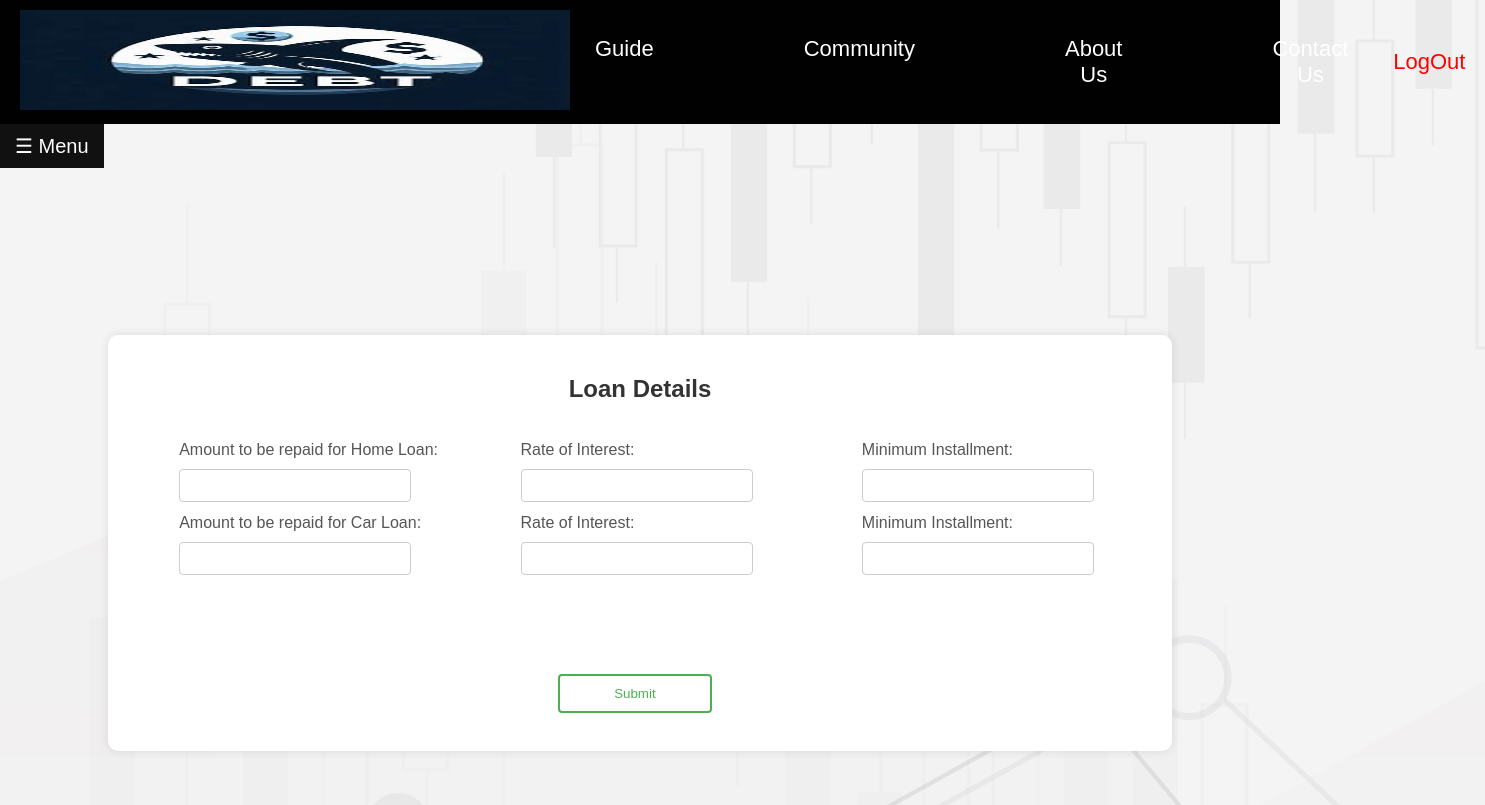
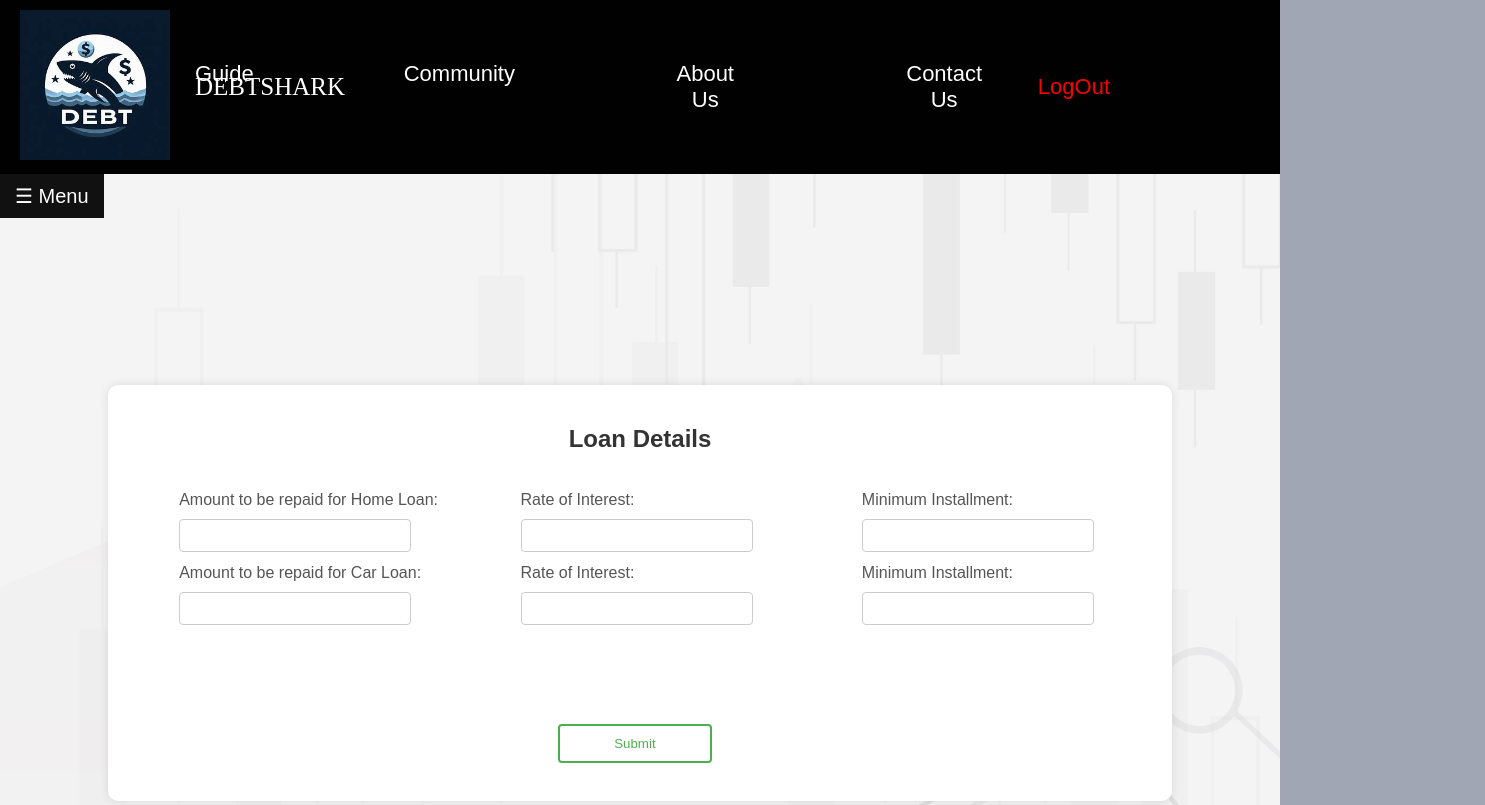
Before and after one commit to Ayushman281/hackerthon, a plain HTML site: page debt.html in a window 1280 px wide. Shown: the top 805 px of the page, 1485 px wide, since content can reach past the window. Drawn offline with Linux system fonts and the light colour scheme.

Commit message:
Complete project

```diff
--- a/debt.html
+++ b/debt.html
@@ -61,10 +61,7 @@
         margin-right: 150px;
       }
 
-      .logo-img {
-        height: 100px;
-        width: 550px;
-      }
+
 
       .logout button {
         background-color: transparent;
@@ -285,7 +282,8 @@
   <body>
     <header>
       <div class="logo">
-        <img src="./img/shark logo/OIG1.AvLGlD8ETk2EoDeP.jpg" alt="Logo" class="logo-img">
+        <img src="./img/shark logo/OIG1.AvLGlD8ETk2EoDeP.jpg" alt="Logo" class="logo-img"> <span style="font-family: 'Times New Roman', Times, serif;font-size:25px" class="logo-name">DEBTSHARK</span>
+
       </div>
       <nav>
         <ul>
--- a/styles.css
+++ b/styles.css
@@ -48,8 +48,22 @@ nav ul li a:hover {
     margin-right: 150px;
 }
 .logo-img{
-    height: 100px;
-    width: 550px;
+    height: 150px;
+    width: 150px;
+}
+.logo {
+    position: relative;
+    text-align: center;
+}
+
+.logo-name {
+    position: absolute;
+    top: 50%;
+    left: 50%;
+    transform: translate(-50%, -50%);
+    font-family: 'Times New Roman', Times, serif;
+    font-size: 25px;
+    padding-left: 350px;
 }
 
 .logout button {
```
Also changed, not shown: FinDetail.html (+1 -1 lines), about.html (+1 -1 lines), community.html (+1 -1 lines), contact.html (+1 -1 lines), guide.html (+1 -1 lines), index.html (+1 -1 lines), login.html (+1 -1 lines), profile.html (+1 -6 lines), signup.html (+1 -1 lines).
